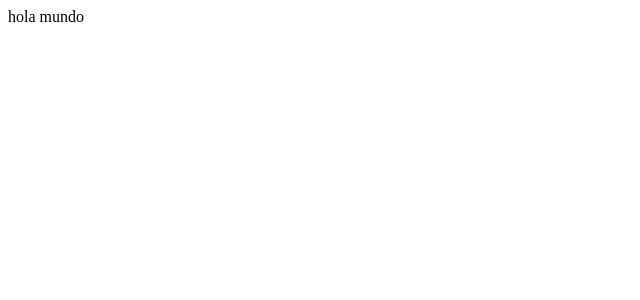
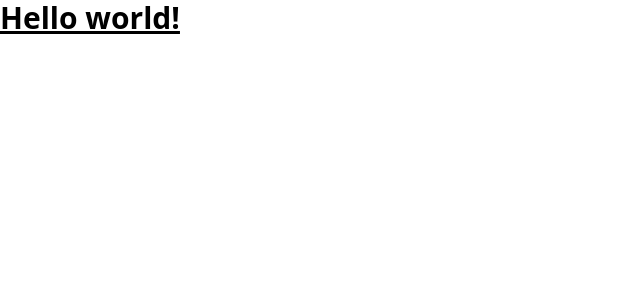
Before and after one commit to aldanadiflavio/React-Cursitos, a React (Vite) app: page / in a window 1280 px wide. Shown: the top 300 px of the page, without its empty margins (0-640 px from the left). Built offline with nearby package versions, Linux system fonts and the light colour scheme.

Commit message:
configuracion de tailwindcss, modificacion del index.css

```diff
--- a/src/App.jsx
+++ b/src/App.jsx
@@ -1,14 +1,16 @@
-//esto es un componente
+
 function App() {
 
   return (
-    <div>hola mundo</div>
+    <>
+      <div>
+        <h1 className="text-3xl font-bold underline">
+          Hello world!
+        </h1>
+      </div>
+    </>
+
   )
 }
 
 export default App
-
-/**
- * COMPONENTE
- *
- */
--- /dev/null
+++ b/src/index.css
@@ -0,0 +1,3 @@
+@tailwind base;
+@tailwind components;
+@tailwind utilities;
--- a/src/main.jsx
+++ b/src/main.jsx
@@ -1,6 +1,7 @@
 import { StrictMode } from 'react'
 import { createRoot } from 'react-dom/client'
 import App from './App.jsx'
+import './index.css'
 
 createRoot(document.getElementById('root')).render(
   <StrictMode>
--- a/tailwind.config.js
+++ b/tailwind.config.js
@@ -1,6 +1,11 @@
 /** @type {import('tailwindcss').Config} */
 export default {
-  content: [],
+  content: [
+    "./index.html",
+    "./src/**/*.{js,ts,jsx,tsx}",
+    './pages/**/*.{html,js}',
+    './components/**/*.{html,js}',
+  ],
   theme: {
     extend: {},
   },
```
